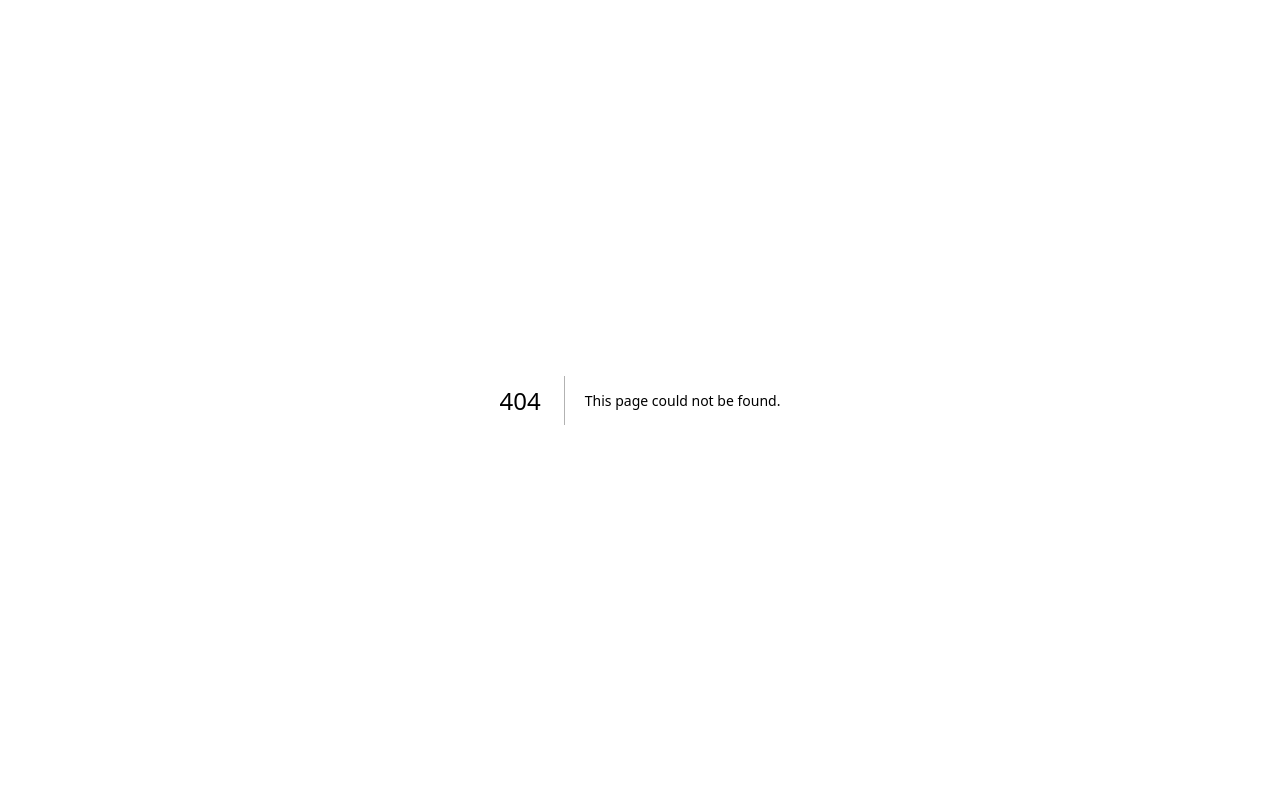
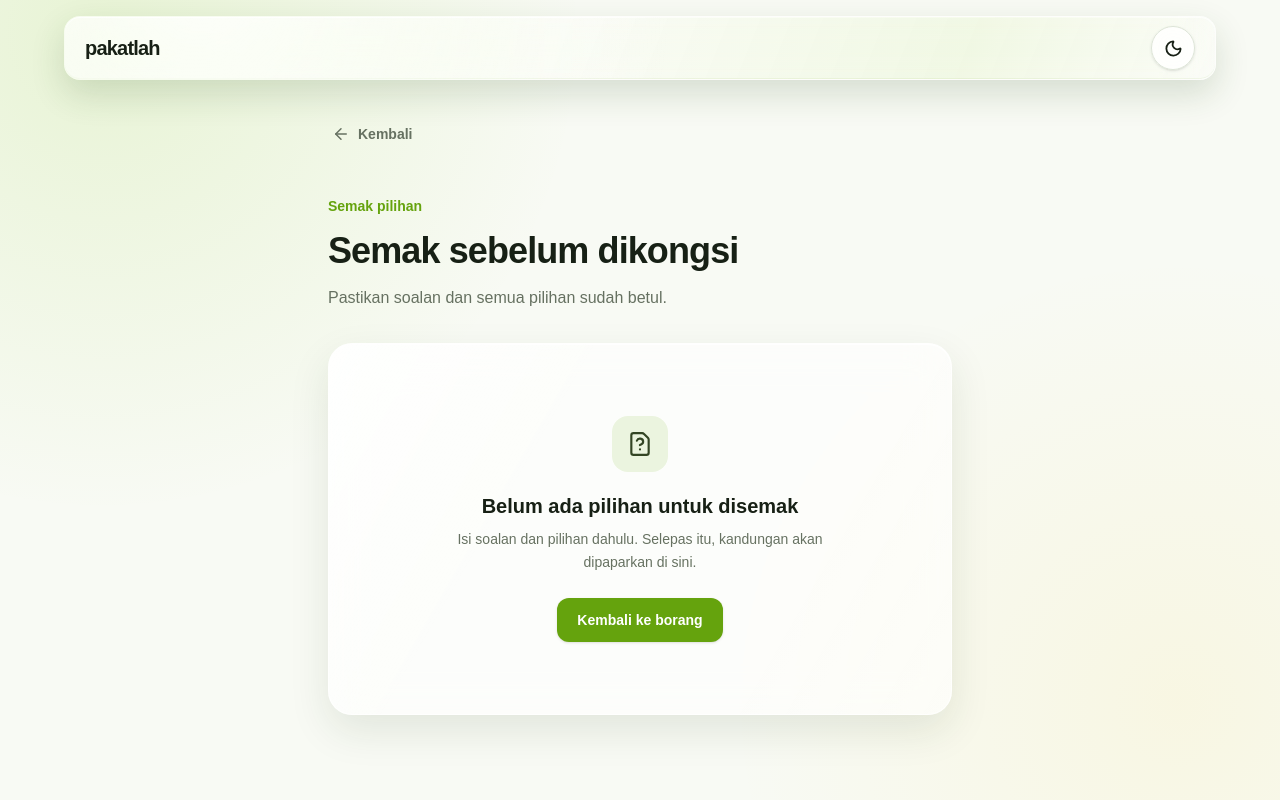
Before and after one commit to ameeridz/pakatlah, a Next.js app: page /preview in a window 1280 px wide. Before the commit this address had no page. Built offline with nearby package versions, Linux system fonts and the light colour scheme.

Commit message:
feat: connect decision preview flow

```diff
--- a/src/app/new/page.js
+++ b/src/app/new/page.js
@@ -1,28 +1,64 @@
 "use client";
 
 import Link from "next/link";
+import { useRouter } from "next/navigation";
 import { ArrowLeft, ArrowRight, Plus, Trash2 } from "lucide-react";
-import { useState } from "react";
+import { useEffect, useState } from "react";
 import { AppHeader } from "@/components/app-header";
 
 const QUESTION_LIMIT = 120;
 const OPTION_LIMIT = 60;
 const MIN_OPTIONS = 2;
 const MAX_OPTIONS = 6;
+const DRAFT_STORAGE_KEY = "pakatlah-decision-draft";
 
 function createOption(id) {
-  return {
-    id,
-    name: "",
-  };
+  return { id, name: "" };
+}
+
+function createEmptyOptions() {
+  return [createOption("option-1"), createOption("option-2")];
 }
 
 export default function NewDecisionPage() {
+  const router = useRouter();
   const [question, setQuestion] = useState("");
-  const [options, setOptions] = useState([
-    createOption("option-1"),
-    createOption("option-2"),
-  ]);
+  const [options, setOptions] = useState(createEmptyOptions);
+
+  useEffect(() => {
+    const frame = window.requestAnimationFrame(() => {
+      try {
+        const savedDraft = window.sessionStorage.getItem(DRAFT_STORAGE_KEY);
+
+        if (!savedDraft) {
+          return;
+        }
+
+        const parsedDraft = JSON.parse(savedDraft);
+        const savedQuestion =
+          typeof parsedDraft.question === "string" ? parsedDraft.question : "";
+        const savedOptions = Array.isArray(parsedDraft.options)
+          ? parsedDraft.options.filter(
+              (option) =>
+                option &&
+                typeof option.id === "string" &&
+                typeof option.name === "string",
+            )
+          : [];
+
+        setQuestion(savedQuestion.slice(0, QUESTION_LIMIT));
+        setOptions(
+          savedOptions.length >= MIN_OPTIONS
+            ? savedOptions.slice(0, MAX_OPTIONS)
+            : createEmptyOptions(),
+        );
+      } catch {
+        window.sessionStorage.removeItem(DRAFT_STORAGE_KEY);
+      }
+    });
+
+    return () => window.cancelAnimationFrame(frame);
+  }, []);
 
   const normalizedQuestion = question.trim();
   const normalizedOptionNames = options.map((option) =>
@@ -83,6 +119,18 @@ export default function NewDecisionPage() {
     if (!isFormValid) {
       return;
     }
+
+    const draft = {
+      question: normalizedQuestion,
+      options: options.map((option) => ({
+        id: option.id,
+        name: option.name.trim(),
+      })),
+      updatedAt: new Date().toISOString(),
+    };
+
+    window.sessionStorage.setItem(DRAFT_STORAGE_KEY, JSON.stringify(draft));
+    router.push("/preview");
   }
 
   return (
@@ -134,7 +182,6 @@ export default function NewDecisionPage() {
                   <p className="max-w-[75%] text-sm leading-relaxed text-muted-foreground sm:max-w-none">
                     Semua peserta akan melihat soalan ini.
                   </p>
-
                   <span className="shrink-0 text-sm tabular-nums text-muted-foreground">
                     {question.length}/{QUESTION_LIMIT}
                   </span>
@@ -199,7 +246,6 @@ export default function NewDecisionPage() {
                                 </p>
                               )}
                             </div>
-
                             <span className="shrink-0 text-xs tabular-nums text-muted-foreground">
                               {option.name.length}/{OPTION_LIMIT}
                             </span>
@@ -210,7 +256,7 @@ export default function NewDecisionPage() {
                           type="button"
                           aria-label={`Buang pilihan ${index + 1}`}
                           disabled={options.length <= MIN_OPTIONS}
-                          className="focus-ring flex size-12 shrink-0 items-center justify-center rounded-xl border border-border bg-card/70 text-muted-foreground transition-colors hover:bg-secondary hover:text-secondary-foreground disabled:cursor-not-allowed disabled:opacity-35"
+                          className="focus-ring flex size-12 shrink-0 items-center justify-center rounded-xl border border-border bg-card/70 text-muted-foreground transition-colors hover:border-destructive/40 hover:bg-destructive/10 hover:text-destructive disabled:cursor-not-allowed disabled:opacity-35 disabled:hover:border-border disabled:hover:bg-card/70 disabled:hover:text-muted-foreground"
                           onClick={() => removeOption(option.id)}
                         >
                           <Trash2 aria-hidden="true" size={18} />
@@ -237,7 +283,7 @@ export default function NewDecisionPage() {
               disabled={!isFormValid}
               className="focus-ring inline-flex h-12 w-full items-center justify-center gap-2 rounded-xl bg-primary px-5 text-base font-semibold text-primary-foreground shadow-sm transition duration-200 hover:bg-primary-hover active:scale-[0.98] disabled:cursor-not-allowed disabled:bg-muted disabled:text-muted-foreground disabled:shadow-none disabled:hover:bg-muted sm:ml-auto sm:w-auto"
             >
-              Teruskan
+              Semak pilihan
               <ArrowRight aria-hidden="true" size={18} />
             </button>
           </form>
--- /dev/null
+++ b/src/app/preview/page.js
@@ -0,0 +1,158 @@
+"use client";
+
+import Link from "next/link";
+import { ArrowLeft, Check, FileQuestion, Pencil } from "lucide-react";
+import { useEffect, useState } from "react";
+import { AppHeader } from "@/components/app-header";
+
+const DRAFT_STORAGE_KEY = "pakatlah-decision-draft";
+
+export default function PreviewDecisionPage() {
+  const [draft, setDraft] = useState(null);
+  const [isReady, setIsReady] = useState(false);
+
+  useEffect(() => {
+    const frame = window.requestAnimationFrame(() => {
+      try {
+        const savedDraft = window.sessionStorage.getItem(DRAFT_STORAGE_KEY);
+        const parsedDraft = savedDraft ? JSON.parse(savedDraft) : null;
+
+        if (
+          parsedDraft &&
+          typeof parsedDraft.question === "string" &&
+          Array.isArray(parsedDraft.options)
+        ) {
+          setDraft(parsedDraft);
+        }
+      } catch {
+        window.sessionStorage.removeItem(DRAFT_STORAGE_KEY);
+      } finally {
+        setIsReady(true);
+      }
+    });
+
+    return () => window.cancelAnimationFrame(frame);
+  }, []);
+
+  return (
+    <div className="app-background min-h-screen">
+      <AppHeader />
+
+      <main className="mx-auto w-full max-w-2xl px-5 pb-16 pt-5 sm:px-6 sm:pb-20 sm:pt-8">
+        <Link
+          href="/new"
+          className="focus-ring inline-flex min-h-11 items-center gap-2 rounded-xl px-1 text-sm font-semibold text-muted-foreground transition-colors hover:text-foreground"
+        >
+          <ArrowLeft aria-hidden="true" size={18} />
+          Kembali
+        </Link>
+
+        <section className="mt-7 sm:mt-10">
+          <p className="text-sm font-semibold text-primary">Semak pilihan</p>
+
+          <h1 className="mt-3 text-3xl font-bold leading-tight tracking-[-0.025em] sm:text-4xl">
+            Semak sebelum dikongsi
+          </h1>
+
+          <p className="mt-3 max-w-xl text-base leading-relaxed text-muted-foreground">
+            Pastikan soalan dan semua pilihan sudah betul.
+          </p>
+
+          {!isReady && (
+            <div className="glass-panel mt-7 rounded-3xl p-6 sm:mt-8">
+              <div className="h-7 w-2/3 animate-pulse rounded-lg bg-muted" />
+              <div className="mt-6 space-y-3">
+                <div className="h-14 animate-pulse rounded-2xl bg-muted" />
+                <div className="h-14 animate-pulse rounded-2xl bg-muted" />
+              </div>
+            </div>
+          )}
+
+          {isReady && !draft && (
+            <div className="glass-panel mt-7 rounded-3xl p-5 sm:mt-8 sm:p-6">
+              <div className="flex flex-col items-center px-3 py-10 text-center sm:py-12">
+                <span className="flex size-14 items-center justify-center rounded-2xl bg-secondary text-secondary-foreground">
+                  <FileQuestion aria-hidden="true" size={26} strokeWidth={2} />
+                </span>
+
+                <h2 className="mt-5 text-xl font-semibold">
+                  Belum ada pilihan untuk disemak
+                </h2>
+
+                <p className="mt-2 max-w-sm text-sm leading-relaxed text-muted-foreground">
+                  Isi soalan dan pilihan dahulu. Selepas itu, kandungan akan
+                  dipaparkan di sini.
+                </p>
+
+                <Link
+                  href="/new"
+                  className="focus-ring mt-6 inline-flex h-11 items-center justify-center rounded-xl bg-primary px-5 text-sm font-semibold text-primary-foreground shadow-sm transition-colors hover:bg-primary-hover"
+                >
+                  Kembali ke borang
+                </Link>
+              </div>
+            </div>
+          )}
+
+          {isReady && draft && (
+            <>
+              <div className="glass-panel mt-7 rounded-3xl p-5 sm:mt-8 sm:p-6">
+                <div className="flex items-start justify-between gap-4">
+                  <div>
+                    <p className="text-sm font-semibold text-primary">Soalan</p>
+                    <h2 className="mt-2 text-2xl font-bold leading-snug tracking-[-0.02em]">
+                      {draft.question}
+                    </h2>
+                  </div>
+
+                  <span className="flex size-9 shrink-0 items-center justify-center rounded-full bg-primary text-primary-foreground">
+                    <Check aria-hidden="true" size={18} strokeWidth={2.75} />
+                  </span>
+                </div>
+
+                <div className="mt-6">
+                  <p className="text-sm font-semibold text-muted-foreground">
+                    {draft.options.length} pilihan
+                  </p>
+
+                  <ol className="mt-3 space-y-3">
+                    {draft.options.map((option, index) => (
+                      <li
+                        key={option.id}
+                        className="flex items-center gap-3 rounded-2xl border border-border bg-background/70 p-4"
+                      >
+                        <span className="flex size-8 shrink-0 items-center justify-center rounded-full bg-secondary text-sm font-bold text-secondary-foreground">
+                          {index + 1}
+                        </span>
+                        <span className="min-w-0 break-words font-semibold">
+                          {option.name}
+                        </span>
+                      </li>
+                    ))}
+                  </ol>
+                </div>
+              </div>
+
+              <div className="mt-5 flex flex-col gap-3 sm:flex-row sm:justify-end">
+                <Link
+                  href="/new"
+                  className="focus-ring inline-flex h-12 items-center justify-center gap-2 rounded-xl border border-border bg-card/70 px-5 text-base font-semibold text-foreground transition-colors hover:bg-secondary"
+                >
+                  <Pencil aria-hidden="true" size={17} />
+                  Edit
+                </Link>
+
+                <button
+                  type="button"
+                  className="focus-ring inline-flex h-12 items-center justify-center rounded-xl bg-primary px-5 text-base font-semibold text-primary-foreground shadow-sm transition-colors hover:bg-primary-hover"
+                >
+                  Seterusnya
+                </button>
+              </div>
+            </>
+          )}
+        </section>
+      </main>
+    </div>
+  );
+}
```
